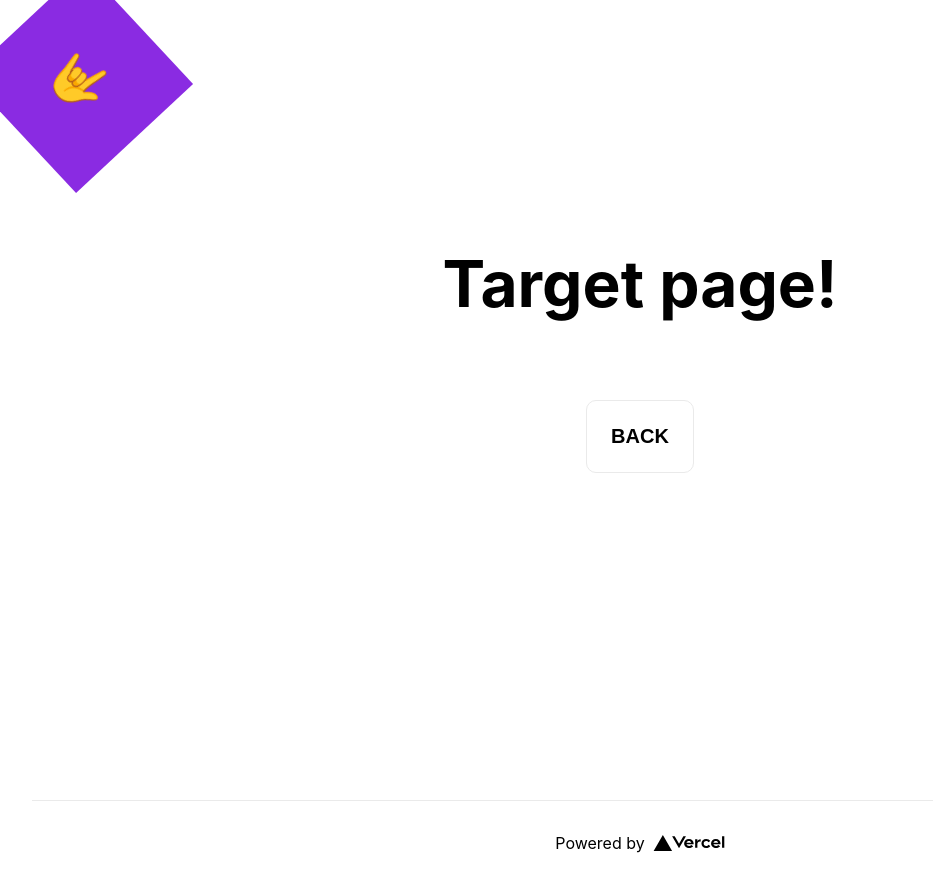
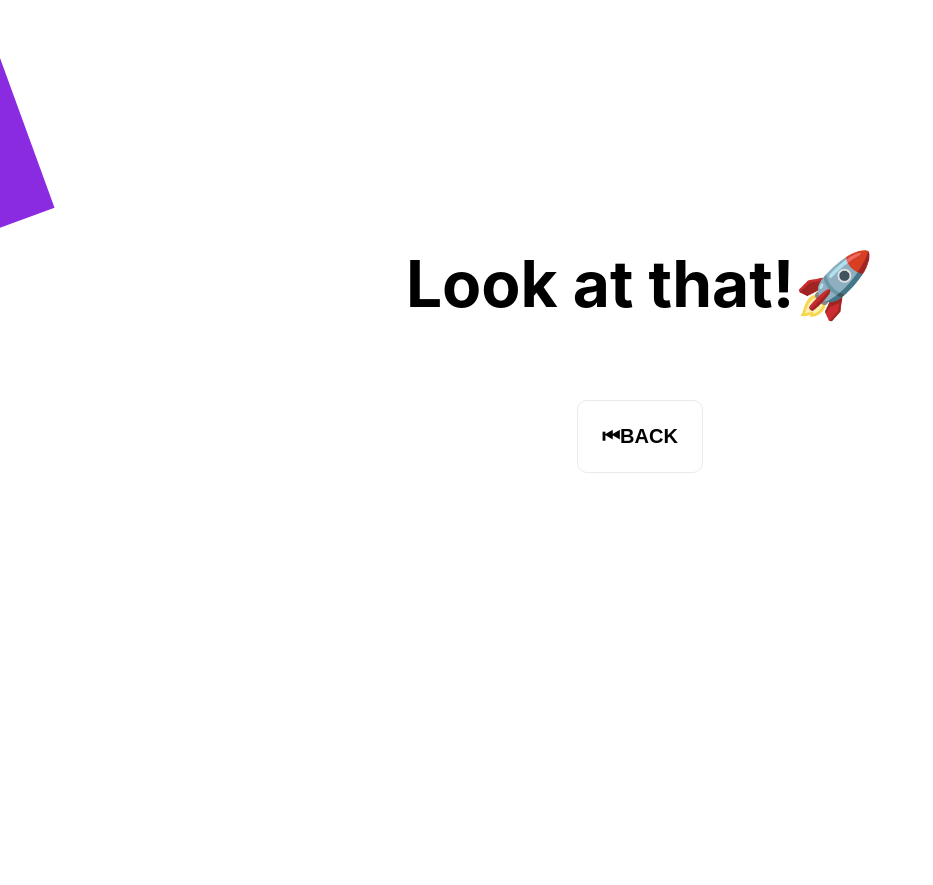
Before and after one commit to steppp/nextjs-demo, a Next.js app: page /target in a window 1280 px wide. Shown: the whole page, without its empty margins (0-933 px from the left). After the commit the page ends 800 px from the top, so only its background shows below. Built offline with nearby package versions, Linux system fonts and the light colour scheme.

Commit message:
Fix starting position of the animating element
Set the initial position of the animating element as the first step
in the transforms array.

Minor changes and fixes.

```diff
--- a/pages/index.js
+++ b/pages/index.js
@@ -9,7 +9,7 @@ export default function Home(props) {
     <SlideFadeInOut>
       <div>
         <h1 className={styles.title}>
-          My awesome demo website!
+          My awesome <a href="https://nextjs.org" target="_blank">Next.js</a> website!
         </h1>
 
         <p className={styles.description}>
--- a/pages/target.js
+++ b/pages/target.js
@@ -15,11 +15,11 @@ export default function Target(props) {
     return (
         <SlideFadeInOut>
             <div>
-                <h1 className={ styles.title }>Target page!</h1>
+                <h1 className={ styles.title }>Look at that!🚀</h1>
 
                 <p className={ styles.description }>
                     <button ref={navBtn} className={ styles.button }>
-                        BACK
+                        ⏮BACK
                     </button>
                 </p>
             </div>
--- a/src/components/AnimatedGraphic.js
+++ b/src/components/AnimatedGraphic.js
@@ -30,8 +30,6 @@ const positions = [
 
 const getNextCounterValue = (counter, maxLength) => (counter + 1) % maxLength
 
-
-
 const AnimatedGraphic = ({
     children,
     whenChanges: triggerObj,
@@ -39,12 +37,11 @@ const AnimatedGraphic = ({
     const { timeline } = useContext(TransitionContext)
     const animatableObjectRef = useRef()
     const [counter, setCounter] = useState(0)
-    const [containerStyle, setContainerStyle] = useState({ height: 0, width: 0})
+    const [containerStyle, setContainerStyle] = useState({ height: 0, width: 0 })
 
     useIsomorphicLayoutEffect(() => {
         if (animatableObjectRef.current) {
-            const { height, width } = animatableObjectRef.current.parentElement.getBoundingClientRect()
-
+            const { height, width } = animatableObjectRef.current.parentElement.getBoundingClientRect()
             setContainerStyle({ height, width })
         }
     }, [animatableObjectRef])
@@ -52,7 +49,6 @@ const AnimatedGraphic = ({
     useIsomorphicLayoutEffect(() => {
         const transform = positions[counter]
 
-        console.log('starting transition..', transform)
         gsap.timeline()
             .to(animatableObjectRef.current, {
                 top: transform.y * containerStyle.height,
@@ -65,7 +61,6 @@ const AnimatedGraphic = ({
         const nextCounterValue = getNextCounterValue(counter, positions.length)
         setCounter(nextCounterValue)
         const nextTransform = positions[nextCounterValue]
-        console.log('scheduling animation..', nextTransform)
 
         const firstHalfTimeline = gsap.timeline()
             .to(animatableObjectRef.current, {
@@ -78,14 +73,10 @@ const AnimatedGraphic = ({
         const firstHalfTween = firstHalfTimeline.tweenFromTo(0, 0.5)
 
 
-        timeline.add(
-            firstHalfTween,
-            0
-        )
-    }, [triggerObj])
+        timeline.add(firstHalfTween, 0)
+    }, [triggerObj, containerStyle])
 
     return (
-        <>
         <div className={styles.animatedObjContainer}>
             <div ref={animatableObjectRef}
                 className={styles.animatedObj}>
@@ -94,7 +85,6 @@ const AnimatedGraphic = ({
                 </div>
             </div>
         </div>
-        </>
     )
 }
 
--- a/src/components/layouts/DefaultLayout.js
+++ b/src/components/layouts/DefaultLayout.js
@@ -1,5 +1,4 @@
 import Head from 'next/head'
-import Image from 'next/image'
 import React from 'react'
 import styles from '../../../styles/Home.module.css'
 
@@ -7,7 +6,7 @@ export default function DefaultLayout({ children }) {
     return (
         <div className={styles.container}>
             <Head>
-                <title>Create Next App</title>
+                <title>Next.js transitions</title>
                 <meta name="description" content="Generated by create next app" />
                 <link rel="icon" href="/favicon.ico" />
             </Head>
@@ -15,19 +14,6 @@ export default function DefaultLayout({ children }) {
             <main className={styles.main}>
                 {children}
             </main>
-
-            <footer className={styles.footer}>
-                <a
-                    href="https://vercel.com?utm_source=create-next-app&utm_medium=default-template&utm_campaign=create-next-app"
-                    target="_blank"
-                    rel="noopener noreferrer"
-                >
-                    Powered by{' '}
-                    <span className={styles.logo}>
-                        <Image src="/vercel.svg" alt="Vercel Logo" width={72} height={16} />
-                    </span>
-                </a>
-            </footer>
         </div>
     )
 }
--- a/styles/globals.css
+++ b/styles/globals.css
@@ -1,5 +1,6 @@
 html,
 body {
+  overflow: hidden;
   padding: 0;
   margin: 0;
   font-family: -apple-system, BlinkMacSystemFont, Segoe UI, Roboto, Oxygen,
```
Lines whose indentation alone changed are shown as unchanged.
